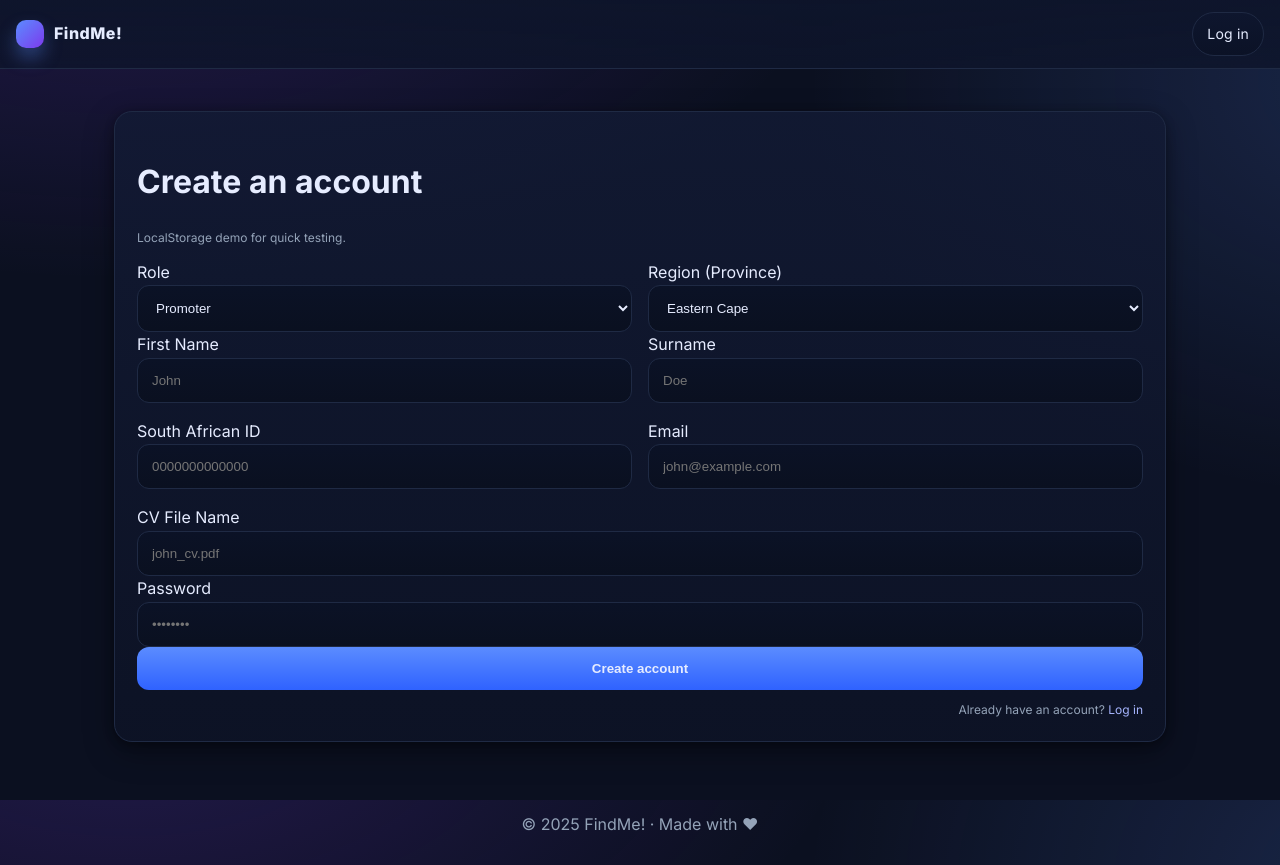
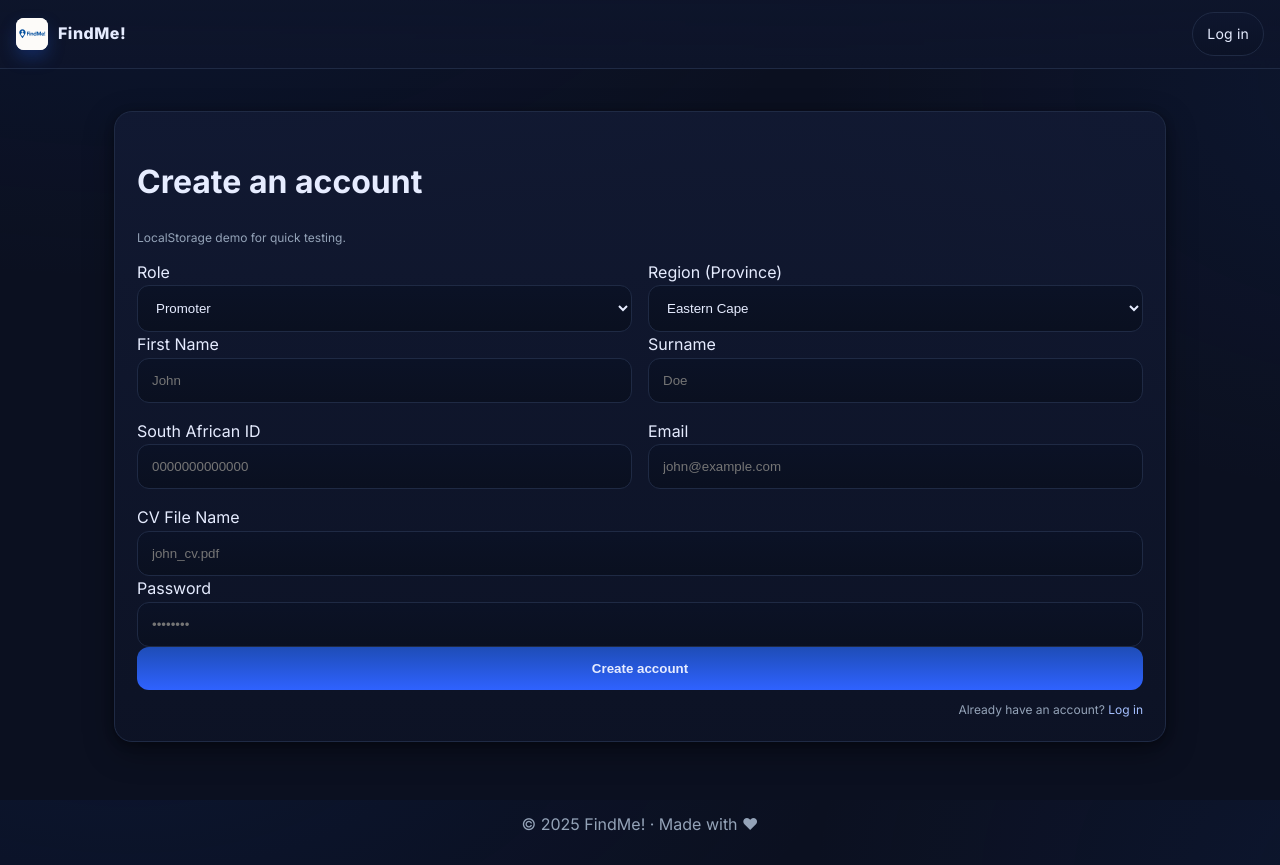
Before and after one commit to greyhamstar/FindMe, a plain HTML site: page signup.html in a window 1280 px wide. Drawn offline with Linux system fonts and the light colour scheme.

Commit message:
Add files via upload

```diff
--- a/css/style.css
+++ b/css/style.css
@@ -1,11 +1,11 @@
 
-:root{--bg:#0b1020;--bg-soft:#0d1326;--card:#0e152b;--muted:#94a3b8;--text:#e6ecff;--accent:#5b8cff;--accent-2:#7c3aed;--border:#1f2a44;--success:#34d399;--error:#f87171;--warning:#f59e0b;--shadow:0 10px 30px rgba(0,0,0,.35),0 2px 10px rgba(0,0,0,.3);--radius:18px;--radius-sm:12px;--ring:0 0 0 4px rgba(91,140,255,.18)}
+:root{--bg:#0b1020;--bg-soft:#0d1326;--card:#0e152b;--muted:#94a3b8;--text:#e6ecff;--accent:#1e4db7;--accent-2:#0f3a9d;--border:#1f2a44;--success:#34d399;--error:#f87171;--warning:#f59e0b;--shadow:0 10px 30px rgba(0,0,0,.35),0 2px 10px rgba(0,0,0,.3);--radius:18px;--radius-sm:12px;--ring:0 0 0 4px rgba(30,77,183,.18)}
 *{box-sizing:border-box}html,body{height:100%}
-body{margin:0;background:radial-gradient(1200px 600px at 10% -10%, rgba(124,58,237,.20), transparent 60%),radial-gradient(1000px 700px at 110% 10%, rgba(91,140,255,.18), transparent 60%),var(--bg);color:var(--text);font:16px/1.6 Inter,ui-sans-serif,system-ui,-apple-system,Segoe UI,Roboto,Arial,sans-serif}
-a{color:#a5b4fc;text-decoration:none}a:hover{text-decoration:underline}
+body{margin:0;background:radial-gradient(1200px 600px at 10% -10%, rgba(15,58,157,.12), transparent 60%),radial-gradient(1000px 700px at 110% 10%, rgba(30,77,183,.10), transparent 60%),var(--bg);color:var(--text);font:16px/1.6 Inter,ui-sans-serif,system-ui,-apple-system,Segoe UI,Roboto,Arial,sans-serif}
+a{color:#a5c0ff;text-decoration:none}a:hover{text-decoration:underline}
 .header{position:sticky;top:0;z-index:50;background:linear-gradient(180deg, rgba(14,21,43,.95), rgba(14,21,43,.85));border-bottom:1px solid var(--border);backdrop-filter:blur(8px);display:flex;align-items:center;gap:12px;justify-content:space-between;padding:12px 16px}
 .logo{display:flex;align-items:center;gap:10px;font-weight:800;letter-spacing:.5px}
-.logo-mark{width:28px;height:28px;border-radius:10px;background:linear-gradient(135deg, var(--accent), var(--accent-2));box-shadow:0 10px 18px rgba(91,140,255,.35)}
+.logo-img{width:32px;height:32px;border-radius:8px;box-shadow:0 8px 16px rgba(30,77,183,.35);object-fit:contain;background:#fff}
 .nav{display:flex;gap:10px;align-items:center;flex-wrap:wrap}
 .hamburger{display:none;align-items:center;justify-content:center;width:40px;height:40px;border-radius:12px;border:1px solid var(--border);background:linear-gradient(180deg, #0e162e, #0b1226);color:var(--text);cursor:pointer}
 .badge{display:inline-flex;align-items:center;gap:8px;padding:10px 14px;border-radius:999px;border:1px solid var(--border);background:linear-gradient(180deg, #0e162e, #0b1226);color:var(--text);font-size:14px;letter-spacing:.2px}
@@ -19,7 +19,7 @@ input:focus,select:focus,textarea:focus{border-color:var(--accent);box-shadow:va
 button{background:linear-gradient(180deg, var(--accent), #2f62ff);border:none;font-weight:700;cursor:pointer}
 button:hover{transform:translateY(-1px)}button:active{transform:translateY(0)}
 button.secondary{background:transparent;border:1px solid var(--border);font-weight:600}
-.hero{display:grid;gap:14px;background:linear-gradient(180deg, rgba(124,58,237,.12), rgba(91,140,255,.10));border:1px solid var(--border);border-radius:var(--radius);padding:24px;box-shadow:var(--shadow)}
+.hero{display:grid;gap:14px;background:linear-gradient(180deg, rgba(30,77,183,.12), rgba(15,58,157,.10));border:1px solid var(--border);border-radius:var(--radius);padding:24px;box-shadow:var(--shadow)}
 .hero h1{margin:0;font-size:32px;line-height:1.15}.hero p{margin:0;color:var(--muted)}
 .kpis{display:flex;flex-wrap:wrap;gap:8px}.kpi{padding:6px 10px;border-radius:10px;border:1px dashed var(--border);color:var(--muted);font-size:13px}
 .table-wrap{width:100%;overflow-x:auto;border-radius:14px;border:1px solid var(--border)}
--- a/signup.html
+++ b/signup.html
@@ -5,11 +5,14 @@
 <link rel='preconnect' href='https://fonts.googleapis.com'>
 <link rel='preconnect' href='https://fonts.gstatic.com' crossorigin>
 <link href='https://fonts.googleapis.com/css2?family=Inter:wght@400;600;700;800&display=swap' rel='stylesheet'>
+<link rel='icon' href='assets/logo.png' type='image/png'>
+<link rel='apple-touch-icon' href='assets/icon-192.png'>
+<link rel='manifest' href='site.webmanifest'>
 <link rel='stylesheet' href='css/style.css'/>
 </head><body>
 <header class="header">
   <div class="logo">
-    <div class="logo-mark"></div>
+    <img class="logo-img" src="assets/logo.png" alt="FindMe logo" />
     <div>FindMe!</div>
   </div>
   <button class="hamburger" id="navToggle" aria-label="Toggle menu">☰</button>
```
Also changed, not shown: dashboard.html (+2 -2 lines), index.html (+4 -1 lines), login.html (+4 -1 lines), post_campaign.html (+4 -1 lines), promoter_profile.html (+4 -1 lines), promoters.html (+4 -1 lines), README.txt, assets/icon-192.png (added), assets/icon-512.png (added), assets/logo.png (added), site.webmanifest (added).
